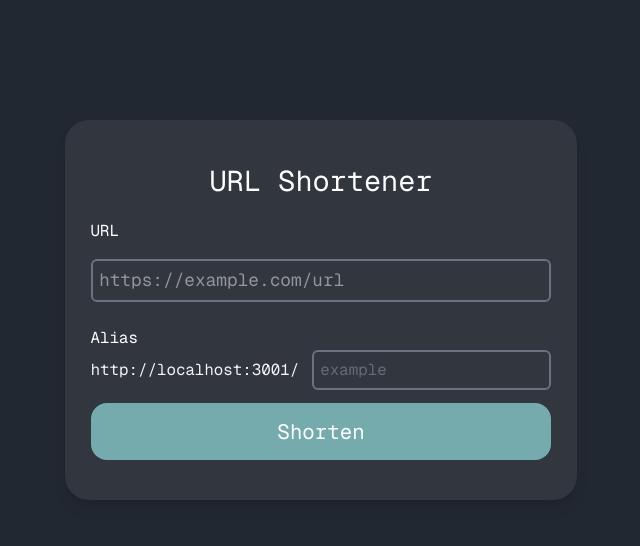
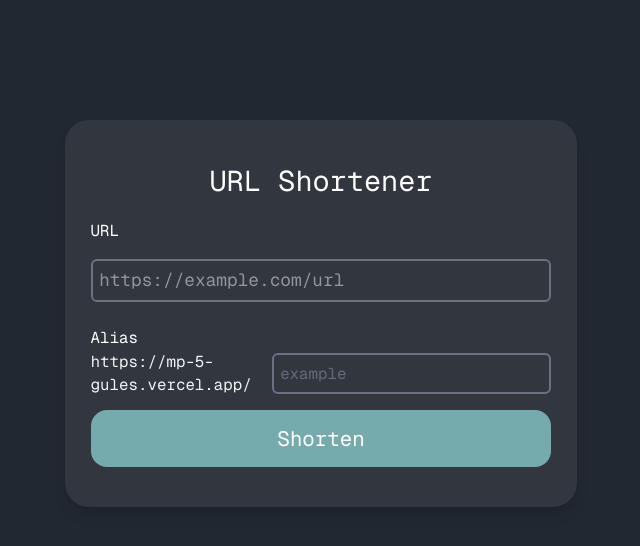
Before and after one commit to julianl05/mp-5, a Next.js app: page / in a window 1280 px wide. Shown: the top 546 px of the page, without its empty margins (319-959 px from the left). Built offline with nearby package versions, Linux system fonts and the light colour scheme; no server answers.

Commit message:
changed shortened url to be vercel deployment domain

```diff
--- a/app/page.tsx
+++ b/app/page.tsx
@@ -40,7 +40,7 @@
         <div className="flex flex-col w-full">
           <label htmlFor="alias-input" className="mt-[1vh]">Alias</label>
           <div className="flex flex-row items-center pb-[1vw]">
-            <p className="text-gray-100">http://localhost:3001/</p>
+            <p className="text-gray-100">https://mp-5-gules.vercel.app/</p>
             <input
               id="alias-input"
               type="text"
@@ -57,7 +57,7 @@
           ) : result ? (
             <div className="p-[1vw] my-[2vh] bg-[#383d47]">
               <p className="text-green-300 text-center">Success!</p>
-              <p className="text-green-300 text-center">http://localhost:3001/{result?.alias}</p>
+              <p className="text-green-300 text-center">https://mp-5-gules.vercel.app/{result?.alias}</p>
             </div>
           ): null
         }
```
